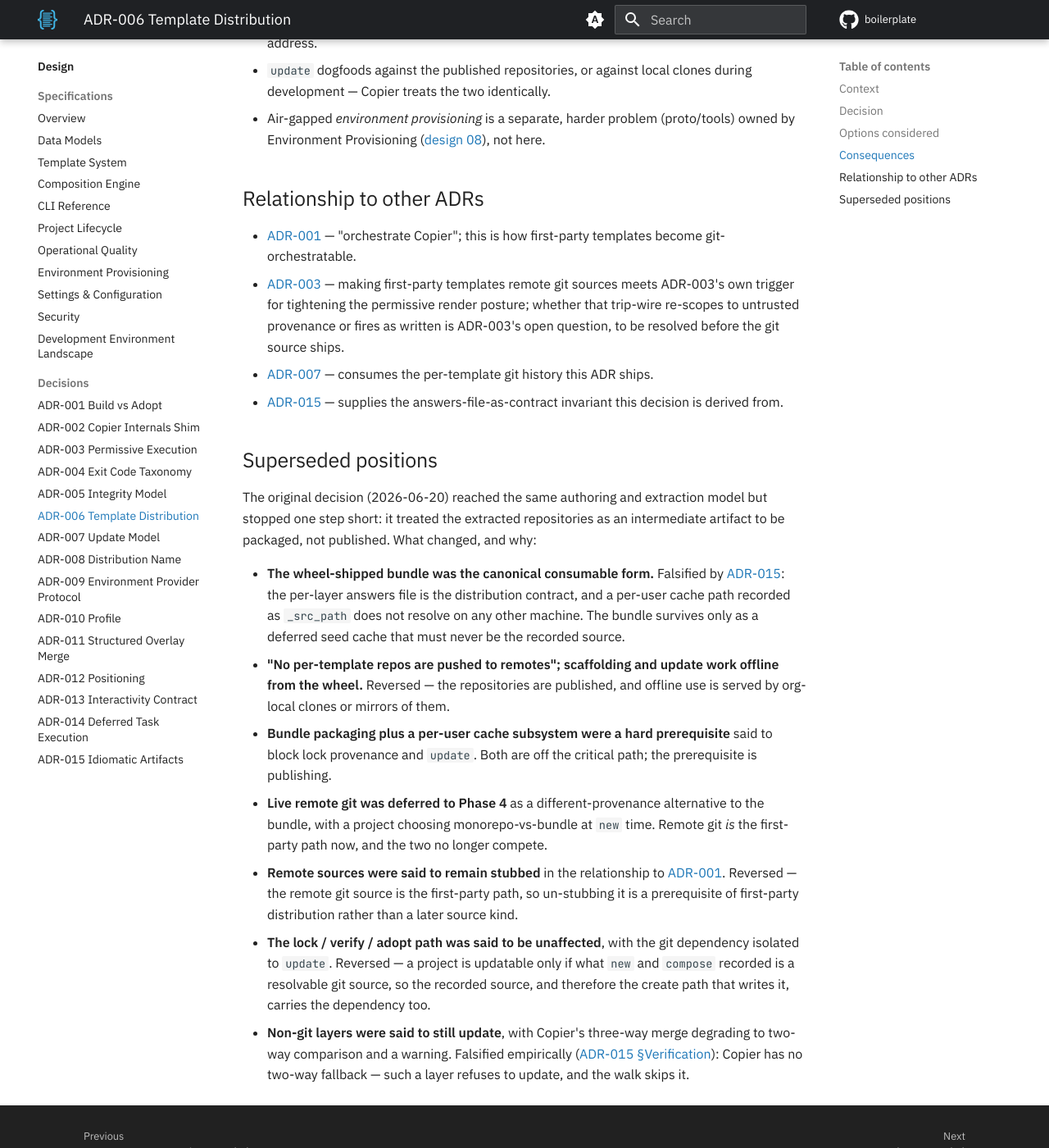
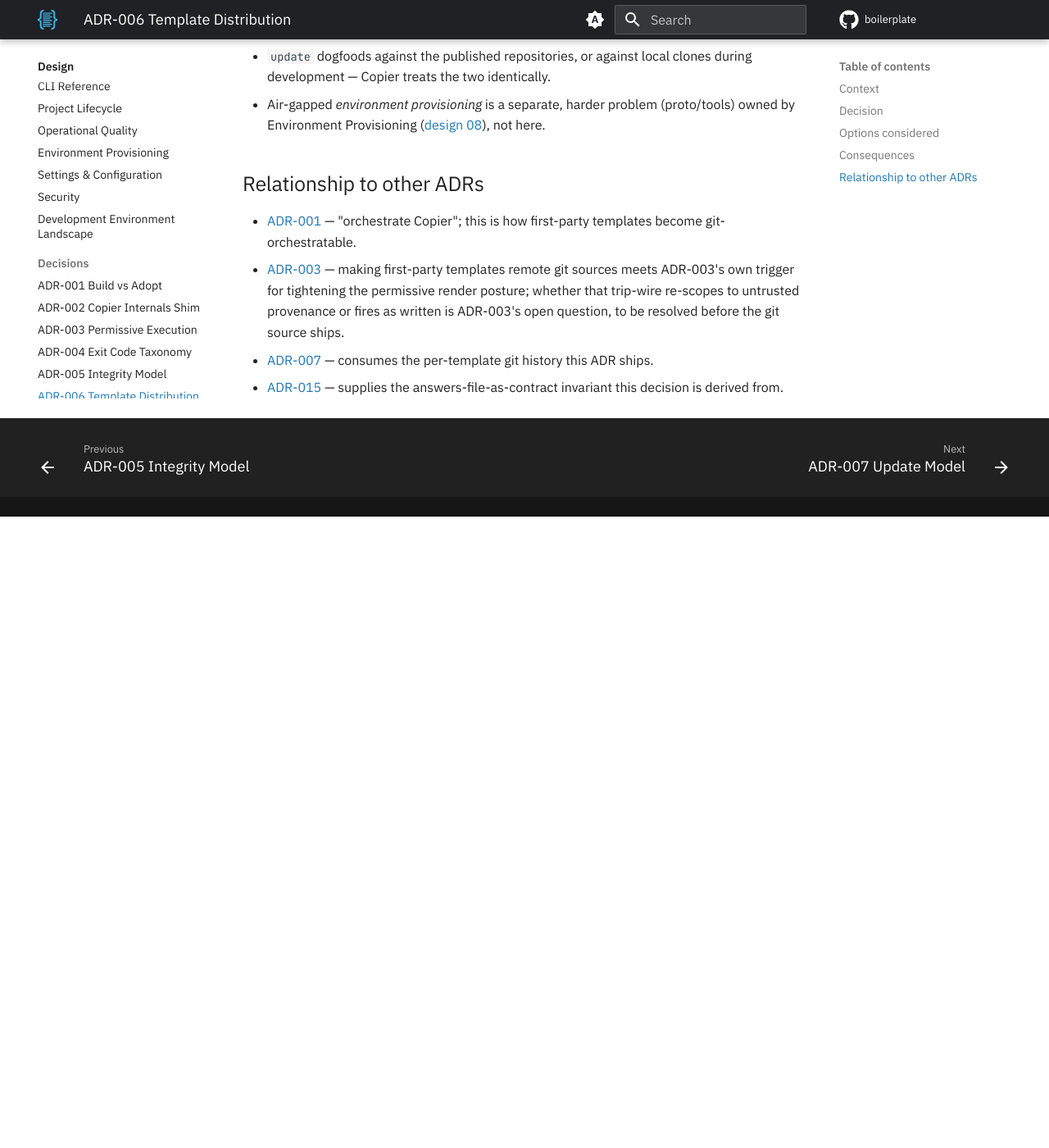
Before and after one commit to TheRealBillSiegler/boilerplate, an MkDocs documentation site: the page built from docs/design/adr-006-template-distribution.md, in a window 1280 px wide and 1400 px high, scrolled down 3528 px. Shown: the whole window at 82% size. Built offline with MkDocs 1.6.1 and Material for MkDocs 9.7.7, drawn with Linux system fonts in a browser that asks for light colours; comment, search, counter and statistics services are not loaded; the version menu is left out; after the commit the page ends 4158 px from its top, so only the background shows below that; some of the changed text lies outside the part shown.

Commit message:
docs(design): state ADR-006 as the current decision
Drop the superseded marker, the Superseded positions section and the status wording; the escape-hatch clause names the hand-run per-layer update with other layers' answers as data.

Co-Authored-By: Claude Opus 5.5 <noreply@anthropic.com>

```diff
--- a/docs/design/adr-006-template-distribution.md
+++ b/docs/design/adr-006-template-distribution.md
@@ -1,14 +1,14 @@
 # ADR-006: Git-backed template distribution — monorepo authoring, published per-template repos
 
-**Status**: Accepted (target architecture; not yet implemented) **Date**: 2026-06-20 **Deciders**: Project team **Rewritten**: 2026-07-28 — the decision below supersedes the original wheel-bundled form; see [Superseded positions](#superseded-positions).
+**Status**: Accepted **Date**: 2026-06-20; revised 2026-07-28 **Deciders**: Project team
 
-> **Scope note.** This ADR records a *target* decision. The distribution mechanism it describes is not yet built; for current state see [status.md](../status.md). It **commits** `first_party_template_distribution` (previously a PROD-001 `candidate_scope` item) — the `update` spine depends on it.
+> **Scope note.** This ADR **commits** the PROD-001 item `first_party_template_distribution` — the `update` spine depends on it. For what exists in code today, see [status.md](../status.md).
 
 ## Context
 
 `boilerplate update` orchestrates `copier update`, which performs the three-way merge. Copier's update is **git-only**: it computes the merge base by diffing the template's old git ref against the new ref. First-party templates currently ship as *subdirectories of the package* (`src/boilerplate/templates/`), with no per-template git history and no version tags — and a `pip install`-ed wheel carries no `.git` at all. So as templates are distributed today, `copier update` cannot run for an installed user.
 
-[ADR-015](adr-015-idiomatic-artifacts.md) sharpens what a distribution channel has to satisfy: the per-layer answers file is the **distribution contract**. Whatever Copier records there as `_src_path` and `_commit` must stay resolvable by vanilla Copier, on any machine, indefinitely — that is what keeps every git-backed layer independently updatable with no Boilerplate installed. *[Superseded 2026-09-30 in its "no Boilerplate installed" clause by the [ADR-015 Amendment (2026-09-30)](adr-015-idiomatic-artifacts.md#amendment-2026-09-30-the-update-walk-runs-through-the-merged-schema-a-layer-declares-only-what-it-owns-or-overrides): the escape hatch is a hand-run vanilla `copier update -a .copier-answers.<layer>.yml` per layer with the other layers' answers passed as data.]* A channel that cannot be named in an answers file and re-resolved later is not a channel.
+[ADR-015](adr-015-idiomatic-artifacts.md) sharpens what a distribution channel has to satisfy: the per-layer answers file is the **distribution contract**. Whatever Copier records there as `_src_path` and `_commit` must stay resolvable by vanilla Copier, on any machine, indefinitely — that is what keeps every git-backed layer updatable, by `boilerplate update` and by the escape hatch, a hand-run vanilla `copier update -a .copier-answers.<layer>.yml` per layer with the other layers' answers passed as data ([ADR-015](adr-015-idiomatic-artifacts.md#decision)). A channel that cannot be named in an answers file and re-resolved later is not a channel.
 
 ## Decision
 
@@ -30,13 +30,14 @@ Templates are **authored in a monorepo** (templates as subdirectories — good a
 - **Shared bundle or monorepo served directly to Copier** (one repository, templates as subdirectories via `_subdirectory:`, simplest build) — rejected on two independent grounds. Copier reads `_subdirectory` from the repository's *root* config, so serving several templates from one repository requires a root `copier.yml` with a dynamic `_subdirectory` and every template's questions `when:`-gated in that one file; per-template question schemas stop being self-contained artifacts. And one repository carries exactly one PEP 440 tag series, so independently versioned templates either release in lockstep — exporting spurious version bumps to downstream `extends` constraints — or become invisible to Copier's version resolution.
 - **Published per-template repositories (chosen)** — clean Copier semantics (one template, one repository, plain tags, no `_subdirectory:`), forkable artifacts, per-template version streams, at the cost of build-time extraction and a determinism discipline: don't rewrite history, pin the split tool.
 - **Authoring in separate repositories from the start, federated by submodules** — dominates on artifact realness but makes a coupled cross-template change three commits, adds contributor friction at debut, and turns a pinned set back into lockstep by another name. Deferred as an organization convention, not the first-party mechanism.
-- **Extraction into bundles shipped inside the wheel** (the original decision here) — rejected once the answers file became the distribution contract; see [Superseded positions](#superseded-positions).
+- **Extraction into bundles shipped inside the wheel** — rejected: the per-layer answers file is the distribution contract, and a per-user cache path recorded as `_src_path` does not resolve on any other machine. The bundle survives only as the deferred seed cache above, which is never the recorded source.
 
 ## Consequences
 
 - A new build-pipeline responsibility: deterministic per-template extraction plus publishing, with tags kept in sync with each template's `boilerplate.yml` version — the release-pipeline half of that is INT-010 (see the [intentions register](../intentions/README.md)). Publishing the extracted repositories falls outside INT-010 as currently scoped: its `not_included` excludes template publishing and registry hosting, so no intention owns the canonical channel today. Either INT-010 widens or a new intention takes it; that ownership question is open, and this ADR does not settle it.
 - First-party templates become ordinary remote `git` sources, which meets [ADR-003](adr-003-permissive-execution.md)'s own stated trigger for tightening: its permissive render posture is acceptable only while sources are **local** and deliberately chosen, and its rationale — that an unsafe render executes code the user already has on disk — does not hold for a template fetched over the network. Whether that trip-wire re-scopes (to third-party or otherwise untrusted provenance) or fires as written (consent gating lands with the git source) is an open question ADR-003 owns and must resolve before the git source ships. This ADR does not decide it.
 - A default install needs network access on first use: first-party layers render from the published repositories, so scaffolding no longer works from the wheel alone. That interacts with the designed `--offline` semantics ([design 05](05-cli-reference.md)) — an offline run depends on an org-local clone or mirror already being present — and it is what the deferred seed cache would address.
+- The create path carries the git dependency as well as `update`: a project is updatable only if what `new` and `compose` recorded is a resolvable git source.
 - `update` dogfoods against the published repositories, or against local clones during development — Copier treats the two identically.
 - Air-gapped *environment provisioning* is a separate, harder problem (proto/tools) owned by Environment Provisioning ([design 08](08-environment-provisioning.md)), not here.
 
@@ -46,15 +47,3 @@ Templates are **authored in a monorepo** (templates as subdirectories — good a
 - [ADR-003](adr-003-permissive-execution.md) — making first-party templates remote git sources meets ADR-003's own trigger for tightening the permissive render posture; whether that trip-wire re-scopes to untrusted provenance or fires as written is ADR-003's open question, to be resolved before the git source ships.
 - [ADR-007](adr-007-update-model.md) — consumes the per-template git history this ADR ships.
 - [ADR-015](adr-015-idiomatic-artifacts.md) — supplies the answers-file-as-contract invariant this decision is derived from.
-
-## Superseded positions
-
-The original decision (2026-06-20) reached the same authoring and extraction model but stopped one step short: it treated the extracted repositories as an intermediate artifact to be packaged, not published. What changed, and why:
-
-- **The wheel-shipped bundle was the canonical consumable form.** Falsified by [ADR-015](adr-015-idiomatic-artifacts.md): the per-layer answers file is the distribution contract, and a per-user cache path recorded as `_src_path` does not resolve on any other machine. The bundle survives only as a deferred seed cache that must never be the recorded source.
-- **"No per-template repos are pushed to remotes"; scaffolding and update work offline from the wheel.** Reversed — the repositories are published, and offline use is served by org-local clones or mirrors of them.
-- **Bundle packaging plus a per-user cache subsystem were a hard prerequisite** said to block lock provenance and `update`. Both are off the critical path; the prerequisite is publishing.
-- **Live remote git was deferred to Phase 4** as a different-provenance alternative to the bundle, with a project choosing monorepo-vs-bundle at `new` time. Remote git *is* the first-party path now, and the two no longer compete.
-- **Remote sources were said to remain stubbed** in the relationship to [ADR-001](adr-001-build-vs-adopt.md). Reversed — the remote git source is the first-party path, so un-stubbing it is a prerequisite of first-party distribution rather than a later source kind.
-- **The lock / verify / adopt path was said to be unaffected**, with the git dependency isolated to `update`. Reversed — a project is updatable only if what `new` and `compose` recorded is a resolvable git source, so the recorded source, and therefore the create path that writes it, carries the dependency too.
-- **Non-git layers were said to still update**, with Copier's three-way merge degrading to two-way comparison and a warning. Falsified empirically ([ADR-015 §Verification](adr-015-idiomatic-artifacts.md#verification-2026-07-28)): Copier has no two-way fallback — such a layer refuses to update, and the walk skips it.
```
